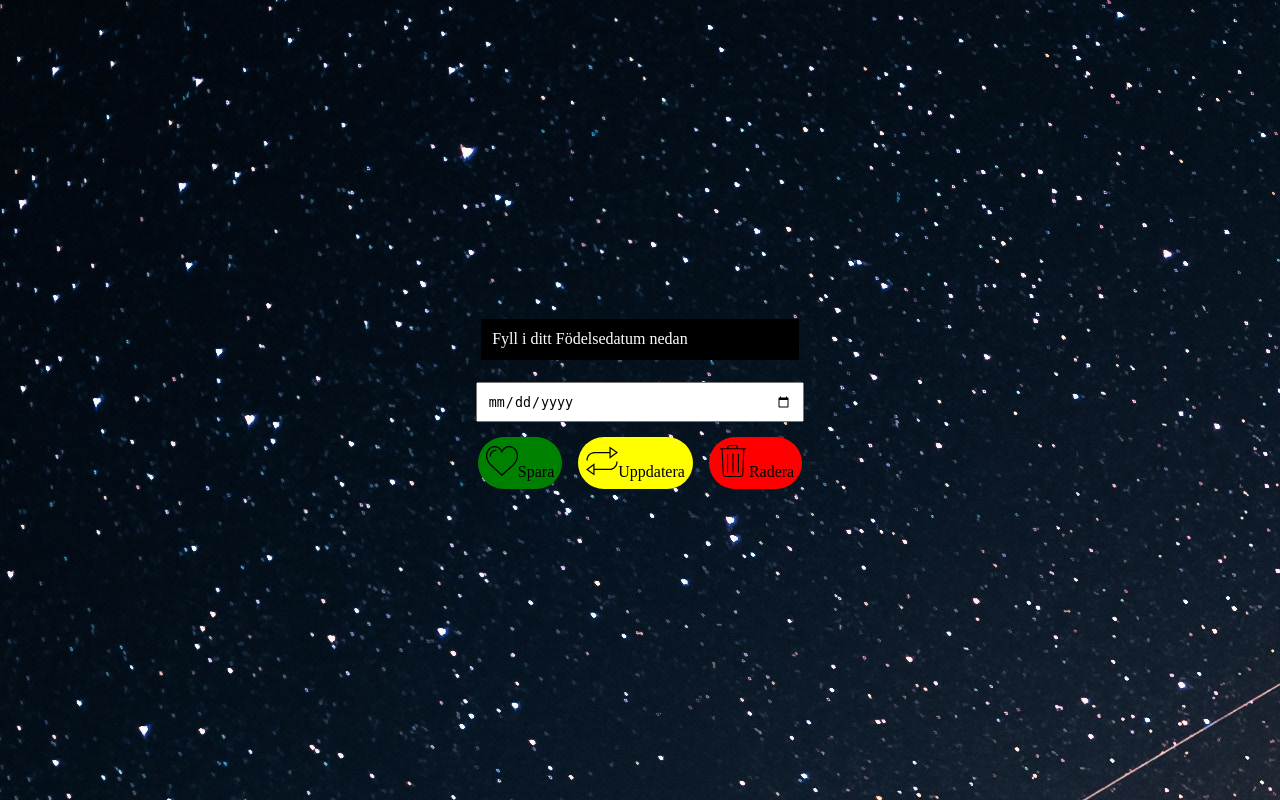
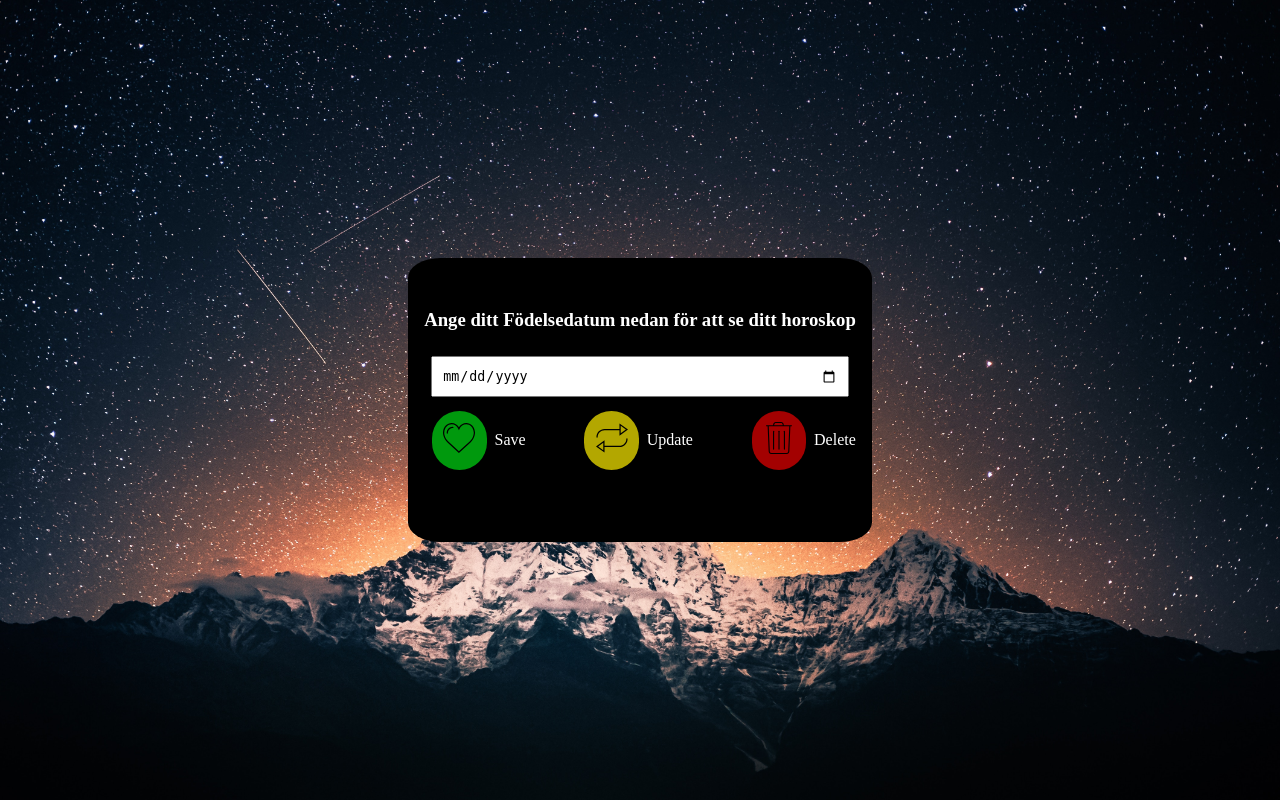
Before and after one commit to KungOG/horoscope, a PHP site: page / in a window 1280 px wide. Run offline with PHP 8.4, Linux system fonts and the light colour scheme; data that the repository does not hold is empty.

Commit message:
css done

```diff
--- a/index.php
+++ b/index.php
@@ -11,17 +11,26 @@
 <body>
     <div class="content">
         <form action="" method="post">
-            <p>Fyll i ditt Födelsedatum nedan</p>
+            <h3>Ange ditt Födelsedatum nedan för att se ditt horoskop</h3>
             <input type="date" name="birthdate"  id="birthdate">
+        </form>
+        <article>
             <div class="btn">
                 <a href="#" onclick="fetchData()" class="fetch">
-                <img src="img/like.svg" alt="">Spara</a>
+                <img src="img/like.svg" alt=""></a>
+                <p>Save</p>
+            </div>
+            <div class="btn">
                 <a href="#" onclick="updateData()" class="update">
-                <img src="img/repeat.svg" alt="">Uppdatera</a>
+                <img src="img/repeat.svg" alt=""></a>
+                <p>Update</p>
+            </div>
+            <div class="btn">
                 <a href="#" onclick="deleteData()" class="delete">
-                <img src="img/garbage.svg" alt="">Radera</a>
+                <img src="img/garbage.svg" alt=""></a>
+                <p>Delete</p>
             </div>
-        </form>
+            </article>
         <div id="horoscope"></div>
     </div>
 </body>
--- a/main.js
+++ b/main.js
@@ -31,6 +31,8 @@ function deleteData () {
     }).then((data) => {
         watchData();
         console.log(data);
+    }).catch((error) => {
+        console.log("Error: ", error);
     })
 };
 
@@ -43,7 +45,9 @@ function updateData () {
         return response.json();
     }).then((data) => {
         watchData();
-        console.log(data)
+        console.log(data);
+    }).catch((error) => {
+        console.log("Error: ", error);
     })
 };
 
@@ -54,13 +58,10 @@ function watchData () {
     }).then((response) => {
         return response.json()
     }).then((json) => {
-        console.log(json)
         var showHoroscope = document.getElementById("horoscope");
         showHoroscope.innerText = json;
         console.log(json);
     }).catch((error) => {
-        console.log("Error: ", error)
+        console.log("Error: ", error);
     })
 };
-
-watchData()
--- a/scss/main.css
+++ b/scss/main.css
@@ -1,95 +1,153 @@
-body {
+/* Variables */
+body, body .content, body .content #horoscope, body .content form input, body .content article .btn {
   -webkit-box-pack: center;
       -ms-flex-pack: center;
           justify-content: center;
   -webkit-box-align: center;
       -ms-flex-align: center;
           align-items: center;
+}
+
+/* - - - - - - - - - - - - */
+/* Animation */
+@-webkit-keyframes pulse {
+  0% {
+    -webkit-transform: scale(1, 1);
+            transform: scale(1, 1);
+    opacity: 0;
+  }
+  35% {
+    opacity: 0.3;
+    color: #af0000;
+  }
+  50% {
+    opacity: 0.5;
+    color: #d40000;
+  }
+  70% {
+    opacity: 0.8;
+    color: red;
+  }
+  100% {
+    -webkit-transform: scale(2);
+            transform: scale(2);
+    color: red;
+    font-size: 1rem;
+  }
+}
+@keyframes pulse {
+  0% {
+    -webkit-transform: scale(1, 1);
+            transform: scale(1, 1);
+    opacity: 0;
+  }
+  35% {
+    opacity: 0.3;
+    color: #af0000;
+  }
+  50% {
+    opacity: 0.5;
+    color: #d40000;
+  }
+  70% {
+    opacity: 0.8;
+    color: red;
+  }
+  100% {
+    -webkit-transform: scale(2);
+            transform: scale(2);
+    color: red;
+    font-size: 1rem;
+  }
+}
+
+/* - - - - - - - - - - - - */
+body {
   display: -webkit-box;
   display: -ms-flexbox;
   display: flex;
   background: url("../img/background.jpg");
+  background-size: cover;
   margin: 0;
   height: 100vh;
 }
 
 body .content {
-  justify-items: center;
-  -webkit-box-align: center;
-      -ms-flex-align: center;
-          align-items: center;
+  background: black;
   display: -ms-grid;
   display: grid;
+  color: white;
+  padding: 2rem 1rem 2rem 1rem;
+  border-radius: 7%;
 }
 
 body .content #horoscope {
   color: white;
-}
-
-body .content p {
-  color: white;
-  background: black;
-  padding: .7rem;
-  margin: 1rem .7rem;
+  display: -webkit-box;
+  display: -ms-flexbox;
+  display: flex;
+  margin: 1rem 0;
+  -webkit-animation: pulse 1.25s infinite cubic-bezier(0.66, 0, 0, 1);
+          animation: pulse 1.25s infinite cubic-bezier(0.66, 0, 0, 1);
 }
 
 body .content form {
-  background: 173;
+  background: black;
   display: -ms-grid;
   display: grid;
 }
 
 body .content form input {
-  -ms-flex-line-pack: center;
-      align-content: center;
-  -webkit-box-pack: center;
-      -ms-flex-pack: center;
-          justify-content: center;
   padding: .6rem;
   margin: .4rem;
 }
 
-body .content form .btn {
-  -webkit-box-pack: center;
-      -ms-flex-pack: center;
-          justify-content: center;
+body .content article {
+  display: -webkit-box;
+  display: -ms-flexbox;
+  display: flex;
+  -webkit-box-pack: justify;
+      -ms-flex-pack: justify;
+          justify-content: space-between;
   -webkit-box-align: center;
       -ms-flex-align: center;
           align-items: center;
+}
+
+body .content article .btn {
   display: -webkit-box;
   display: -ms-flexbox;
   display: flex;
-  margin: 0;
 }
 
-body .content form .btn a {
-  padding: .5rem;
+body .content article .btn a {
+  padding: .7rem;
   margin: .5rem;
   text-decoration: none;
   color: black;
 }
 
-body .content form .btn a img {
+body .content article .btn a img {
   height: 32px;
   width: 32px;
 }
 
-body .content form .btn a.fetch {
-  background: green;
+body .content article .btn a.fetch {
+  background: #00990d;
   border-radius: 999rem;
 }
 
-body .content form .btn a.update {
-  background: yellow;
+body .content article .btn a.update {
+  background: #b3a700;
   border-radius: 999rem;
 }
 
-body .content form .btn a.delete {
-  background: red;
+body .content article .btn a.delete {
+  background: #a30101;
   border-radius: 999rem;
 }
 
-body .content form .btn a:hover {
+body .content article .btn a:hover {
   background: white;
 }
 /*# sourceMappingURL=main.css.map */
--- a/scss/main.scss
+++ b/scss/main.scss
@@ -1,45 +1,84 @@
+/* Variables */
+$blue: rgba(1, 110, 173, 1);
+$red: rgb(163, 1, 1);
+$yellow: rgb(179, 167, 0);
+$green: rgb(0, 153, 13);
+
+%center {
+    justify-content : center;
+    align-items : center;
+}
+/* - - - - - - - - - - - - */
+/* Animation */
+@keyframes pulse {
+    0% {
+        transform: scale(1, 1);
+        opacity: 0;
+    }
+    35% {
+        opacity: 0.3;
+        color: rgb(175, 0, 0);
+    }
+    50% {
+        opacity: 0.5;
+        color: rgb(212, 0, 0);
+    }
+    70% {
+        opacity: 0.8;
+        color: rgb(255, 0, 0);
+    }
+    100% {
+        transform: scale(2);
+        color: rgb(255, 0, 0);
+        font-size: 1rem;
+    }
+}
+/* - - - - - - - - - - - - */
 body {
-    justify-content: center;
-    align-items: center;
+    @extend %center;
     display: flex;
     background: url('../img/background.jpg');
+    background-size: cover;
     margin: 0;
     height: 100vh;
 
     .content {
-        justify-items: center;
-        align-items: center;
+        background: black;
+        @extend %center;
         display: grid;
+        color: white;
+        padding: 2rem 1rem 2rem 1rem;
+        border-radius: 7%;
 
         #horoscope {
+            @extend %center;
             color: white;
+            display: flex;
+            margin: 1rem 0;
+            animation: pulse 1.25s infinite cubic-bezier(0.66, 0, 0, 1);
         }
-
-        p {
-            color: white;
+        form {
             background: black;
-            padding: .7rem;
-            margin: 1rem .7rem;
-        }
-
-        form {
-            background: blue($color: #016ead);
             display: grid;
 
             input {
-                align-content: center;
-                justify-content: center;
+                @extend %center;
                 padding: .6rem;
                 margin: .4rem;
             }
+        }
+        article {
+            display: flex;
+            justify-content: space-between;
+            align-items: center;
+
             .btn {
-                justify-content: center;
-                align-items: center;
+                @extend %center;
                 display: flex;
-                margin: 0;
+
 
                 a {
-                    padding: .5rem;
+                    padding: .7rem;
                     margin: .5rem;
                     text-decoration: none;
                     color: black;
@@ -48,17 +87,16 @@ body {
                         height: 32px;
                         width: 32px;
                     }
-
                     &.fetch {
-                        background: green;
+                        background: $green;
                         border-radius: 999rem;
                     }
                     &.update {
-                        background: yellow;
+                        background: $yellow;
                         border-radius: 999rem;
                     }
                     &.delete {
-                        background: red;
+                        background: $red;
                         border-radius: 999rem;
                     }
                     &:hover {
```
Also changed, not shown: 1 other file.
